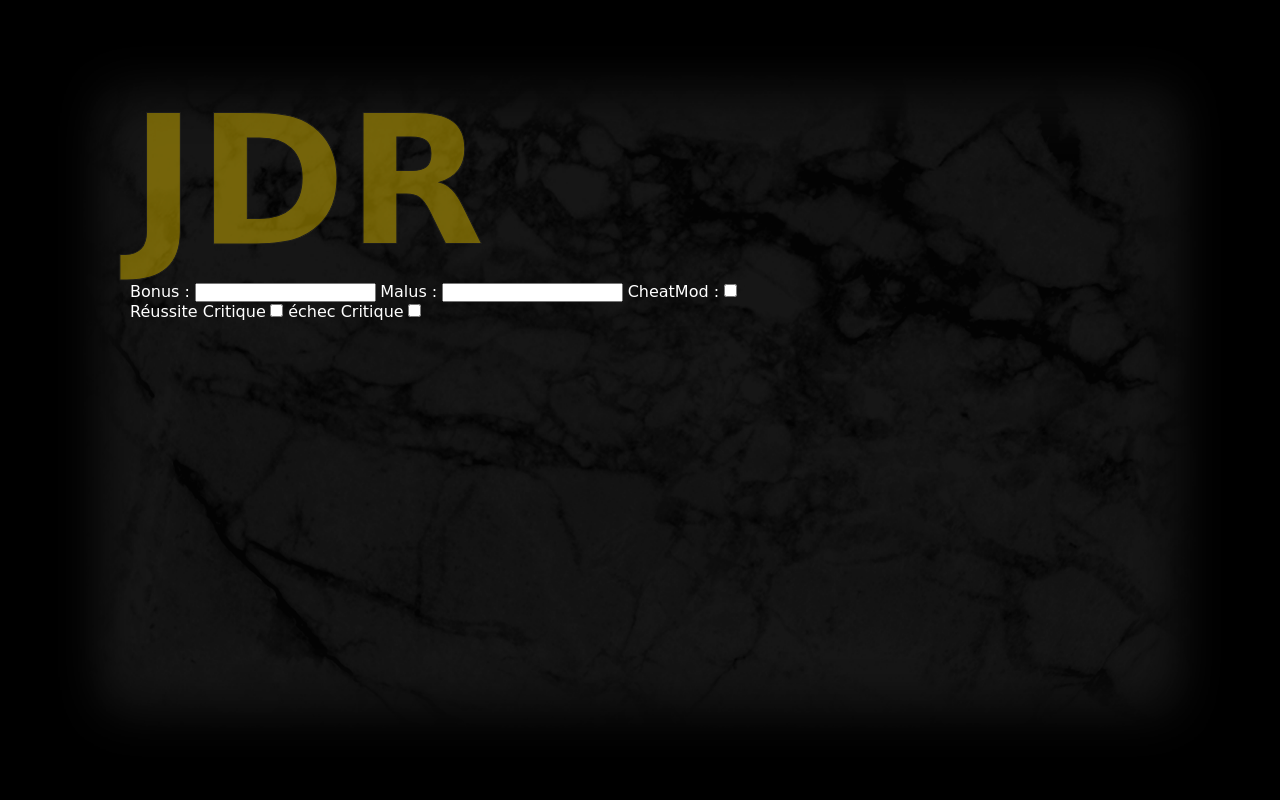
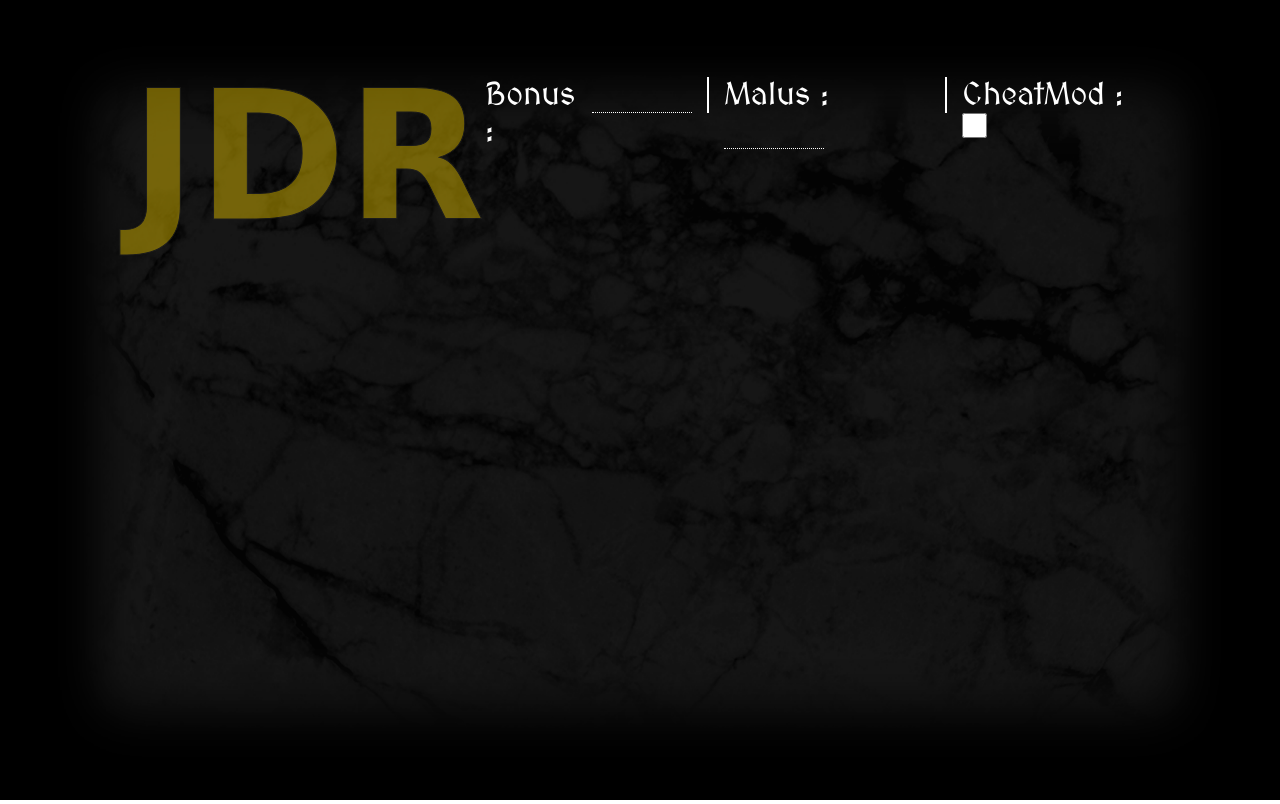
Before and after one commit to DW-Lau/JDR, a plain HTML site: page index.html in a window 1280 px wide. Drawn offline with Linux system fonts and the light colour scheme; a web font is replaced by a local one.

Commit message:
CSS du Header en place/ modification du HTML pour la div "options" . Header's css have been update, HTML's header have been modify
Header mis en place avec son css. Préparation de la partie JS pour les options "cheat"
Header (HTML and CSS) is now completed. JS part have been prepare for "cheat" options.

```diff
--- a/css/style.scss
+++ b/css/style.scss
@@ -10,17 +10,17 @@
     justify-content: $justify;
     align-items: $align;
 }
-h1,p,label{
+h1,p,label,input{
     color:#fff;font-family: 'Original Surfer', cursive;
 }
 body{
-    height: 100vh;
-    width: 100%;
+
     display: grid;
     grid-template-columns: repeat(10, 1fr);
     grid-template-rows: repeat(10, 1fr);
-    grid-column-gap: 20px;
-    grid-row-gap: 20px;
+    gap: 20px;
+    height: 100vh;
+    width: 100%;
        .bkgd--img{
            position: absolute;
            top: 0;
@@ -36,26 +36,79 @@ body{
        header, section, footer{
            z-index: 15;
        }
-         header {
-            grid-area: 2 / 2 / 4 / 10;font-family: 'MedievalSharp', cursive;
-            .header--title {
-                grid-area: 2 / 2 / 4 / 5;
-
+        header {
+            grid-area: 2 / 2 / 4 / 10;//emplacement du header
+            font-family: 'MedievalSharp', cursive;
+            height: 186px;
+            @include aligment(row,space-between ,flex-start );//flexbox pour les élements à l'intérieur
                 h1{
-
+                    max-width: 417px;
+                    text-align: center;
                     font-size: 180px;
-                    line-height: 200px;
+                    line-height: 160px;
                     color:rgb(211, 178, 0);
                     opacity: 0.5;
                     -webkit-text-stroke: 1px #242424;
                 }
-            }
-            .header--options {
-                grid-area: 2 / 6 / 4 / 10;
+                .header--options {
+                    max-width:765px;
+                    margin: 0;
+                    @include aligment(row,space-evenly ,flex-start );
+                    .cheatMod{
+                      max-width: 200px;
+                        .cheat  {//checkbox de l'input cheatbox modifié
+                            width:25px;
+                            height: 25px;
+                        }
+                    }
 
-            }
+                    label{
+                        font-size: 2rem;
+                        font-family: "MedievalSharp";
+                    }
 
-         }
+                    input{
+                        max-width:100px;
+                        border:1px #fff;
+                        font-size:1.9rem;
+                        color:#fff;
+                        text-align: center;
+                        border-style:none;
+                        border-bottom-style:dotted;
+                        background: transparent;
+
+                    }
+
+                    .input--space{
+                        align-self: flex-start;
+                        display: block;
+                        width: 2px;
+                        height: 36px;
+                        background-color: #fff;
+                        margin: 0 15px;
+                    }
+                    .inactiveted{//Style par défault. Changement de menu depuis le JS
+                        display: none;
+                    }
+                    .activeOptions{
+                        @include aligment(column,space-evenly ,flex-start );
+                        .Crit{
+                           @include aligment(row,space-between ,center );
+                           width: 100%; height:25px;
+                           .accent{
+                                text-transform: capitalize;
+                            }
+                            label{
+                                font-size: 1.1em;
+                            }
+                            .cheat  {//checkbox de l'input cheatbox modifié
+                                width:20px;
+                                height: 20px;
+                            }
+                        }
+                    }
+                }
+        }
         section{
             grid-area: 4 / 2 / 8 / 10;
             .div3 { grid-area: 4 / 2 / 8 / 5; }
--- a/index.html
+++ b/index.html
@@ -14,24 +14,37 @@
 <body>
     <div class="bkgd--img"><img src="Assets/jdrBKG.png" alt="" srcset=""></div>
     <header>
-        <div class="header--title">
-            <H1>JDR</H1>
-        </div>
+            <h1>JDR</h1>
         <div class="header--options">
+            <span class="options Bonus"></span>
                 <label for="bonus">Bonus :</label>
                 <input type="text" name="bonus" class="input--bonus">
-            <span class="input--space"></span>
+            </span>
+
+            <span class="input--space"></span><!-- barre d'espace entre les options -->
+
+            <span class="options Malus" >
                 <label for="malus">Malus :</label>
                 <input type="text" name="malus" class="input--malus">
-            <span class="input--space"></span>
+            </span>
+            <span class="input--space"></span><!-- barre d'espace entre les options -->
+
+            <div class="options cheatMod">
                 <label for="cheatMod">CheatMod :</label>
-            <input type="checkbox" name="cheatMod" class="input--cheat">
-                <div class="cheatMod--options">
+                <input type="checkbox" name="cheatMod" class="input--cheat cheat">
+
+                <div class="cheatMod inactiveted"> <!-- création options cheatmode -->
+                    <div class="Crit">
                          <label for="reussitCrit">Réussite Critique</label>
-                    <input type="checkbox" name="reussitCrit" class="cheat--succes">
-                    <label for="failCrit"><span>é</span>chec Critique</label>
-                    <input type="checkbox" name="failCrit" class="cheat--fail">
+                    <input type="checkbox" name="reussitCrit" class="cheat succes">
                     </div>
+                   <div class="Crit">
+                       <label for="failCrit"><span  class="accent">é</span>chec Critique</label>
+                    <input type="checkbox" name="failCrit" class="cheat fail">
+                   </div>
+
+                </div>
+            </div>    <!-- fin div options cheatMod -->
         </div>
     </header>
     <section>
```
Also changed, not shown: css/style.css, 1 other file. Lines whose indentation alone changed are shown as unchanged.
